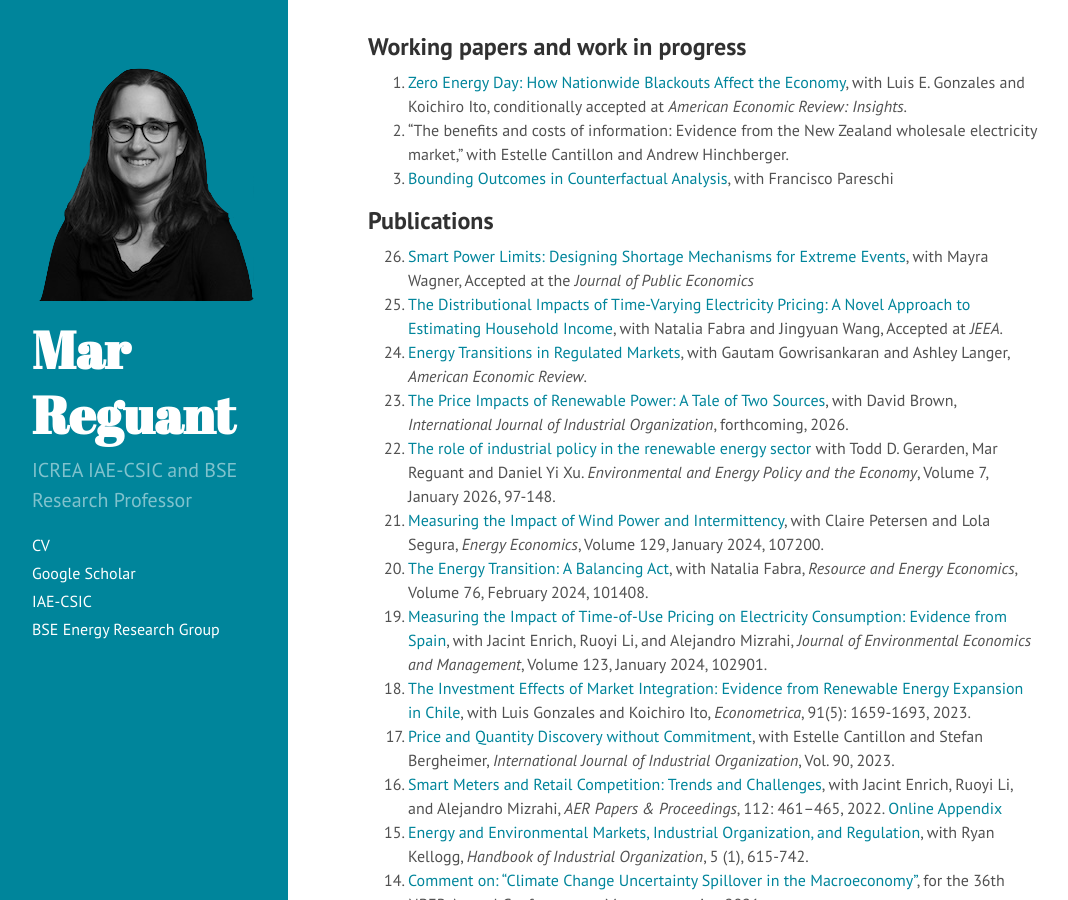
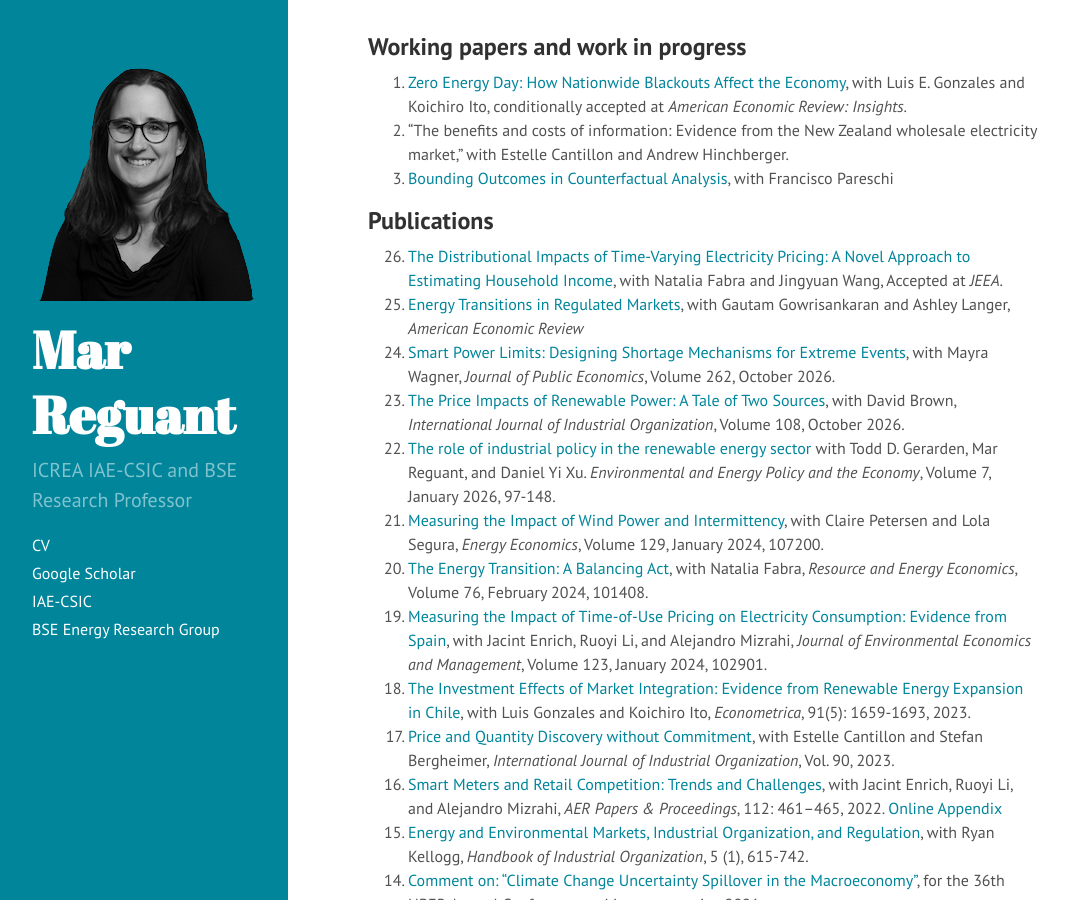
Before and after one commit to mreguant/mreguant.github.io, a Jekyll site: the page built from index.md, in a window 1280 px wide and 900 px high. Shown: the whole window, without its empty margins (0-1068 px from the left). Built offline with Jekyll 4.4.1, drawn with Linux system fonts in a browser that asks for light colours; nearby versions of some CDN libraries.

Commit message:
Update publication list and add new entries

```diff
--- a/index.md
+++ b/index.md
@@ -9,25 +9,25 @@
 
 
 ## Publications
-1. [Smart Power Limits: Designing Shortage Mechanisms for Extreme Events](https://mreguant.github.io/papers/Rationing_Submission.pdf), with Mayra Wagner, Accepted at the *Journal of Public Economics*
 2. [The Distributional Impacts of Time-Varying Electricity Pricing: A Novel Approach to Estimating Household Income](https://mreguant.github.io/papers/Distributional_Impacts_of_Real_Time_Pricing.pdf), with Natalia Fabra and Jingyuan Wang, Accepted at *JEEA*.
-3. [Energy Transitions in Regulated Markets](https://mreguant.github.io/papers/energy_transitions_regulated_markets.pdf), with Gautam Gowrisankaran and Ashley Langer, *American Economic Review*.
-4. [The Price Impacts of Renewable Power: A Tale of Two Sources](https://mreguant.github.io/papers/wp2026-04.pdf), with David Brown, *International Journal of Industrial Organization*, forthcoming, 2026.
-5. [The role of industrial policy in the renewable energy sector](https://www.journals.uchicago.edu/doi/abs/10.1086/738542) with Todd D. Gerarden, Mar Reguant and Daniel Yi Xu. *Environmental and Energy Policy and the Economy*, Volume 7, January 2026, 97-148.
-6. [Measuring the Impact of Wind Power and Intermittency](https://mreguant.github.io/papers/Measuring_the_Impact_of_Wind_Power.pdf), with Claire Petersen and Lola Segura, *Energy Economics*, Volume 129, January 2024, 107200.
-7. [The Energy Transition: A Balancing Act](https://doi.org/10.1016/j.reseneeco.2023.101408), with Natalia Fabra, *Resource and Energy Economics*, Volume 76, February 2024, 101408.
-8. [Measuring the Impact of Time-of-Use Pricing on Electricity Consumption: Evidence from Spain](https://mreguant.github.io/papers/Time_of_Use_Impacts_Enrich_Li_Mizrahi_Reguant.pdf), with Jacint Enrich, Ruoyi Li, and Alejandro Mizrahi, *Journal of Environmental Economics and Management*, Volume 123, January 2024, 102901.
-9. [The Investment Effects of Market Integration: Evidence from Renewable Energy Expansion in Chile](https://mreguant.github.io/papers/Market_Integration_Gonzales_Ito_Reguant.pdf), with Luis Gonzales and Koichiro Ito, *Econometrica*,  91(5): 1659-1693, 2023.
-10. [Price and Quantity Discovery without Commitment](https://doi.org/10.1016/j.ijindorg.2023.102987), with Estelle Cantillon and Stefan Bergheimer, *International Journal of Industrial Organization*, Vol. 90, 2023.
-11. [Smart Meters and Retail Competition: Trends and Challenges](https://www.aeaweb.org/articles/pdf/doi/10.1257/pandp.20221061), with Jacint Enrich, Ruoyi Li, and Alejandro Mizrahi, *AER Papers & Proceedings*, 112: 461–465,  2022. [Online Appendix](https://mreguant.github.io/papers/Competition_in_Retail_Electricity_Online_App.pdf)
-12. [Energy and Environmental Markets, Industrial Organization, and Regulation](https://www.nber.org/papers/w29235), with Ryan Kellogg, *Handbook of Industrial Organization*, 5 (1), 615-742.
-13. [Comment on: "Climate Change Uncertainty Spillover in the Macroeconomy"](https://www.nber.org/books-and-chapters/nber-macroeconomics-annual-2021-volume-36/comment-climate-change-uncertainty-spillover-macroeconomy-reguant), for the 36th NBER Annual Conference on Macroeconomics, 2021.
-14. [Comment on: "The Social Cost of Carbon: Advances in Long-Term Probabilistic Projections of Population, GDP, Emissions, and Discount Rates"](https://www.brookings.edu/wp-content/uploads/2021/09/15985-BPEA-BPEA-FA21_WEB_Rennert-et-al_Reguant-Comment.pdf), Brookings Papers on Economic Activity: Fall 2021.
-15. [Mitigating Emissions Leakage in Incomplete Carbon Markets](https://static1.squarespace.com/static/595af9e472af65691b788c27/t/5fa5b4b2bce9fd620f74cb23/1604695221135/AERE_manuscript.pdf), with Meredith Fowlie, *Journal of the Association of Environmental and Resource Economics*, 2022, 9: 2, 307-343. [Online Appendix](https://static1.squarespace.com/static/595af9e472af65691b788c27/t/5fa5b4bc62cc9b64015674b0/1604695233909/AERE_appendix.pdf)
-16. [Border Carbon Adjustments When Carbon Intensity Varies Across Producers: Evidence from California](https://www.aeaweb.org/articles?id=10.1257/pandp.20211073), with Meredith Fowlie and Claire Petersen, *AER Papers & Proceedings*, 2021, 111: 401-405. [Online Appendix](https://www.aeaweb.org/content/file?id=14554)
-17. [Estimating the Elasticity to Real Time Pricing: Evidence from the Spanish Electricity Market](https://doi.org/10.1016/j.reseneeco.2023.101408), with Natalia Fabra, Dave Rapson and Jingyuan Wang, *AER Papers & Proceedings*, 2021, 111: 425-429.
-18. [A Model of Search with Price Discrimination](https://mreguant.github.io/papers/manuscript_buyer_power_08_2020_REV_EER_FINAL-1.pdf), with Natalia Fabra, 2020, vol. 129(C), *European Economic Review*.
-19. [Machine Learning from Schools about Energy Efficiency](https://mreguant.github.io/papers/BKRRW_Published.pdf), with Fiona Burlig, Chris Knittel, Dave Rapson and Catherine Wolfram, *Journal of the Association of Environmental and Resource Economics*, 2020, 7: 6, 1181-1217. [Online Appendix](https://mreguant.github.io/papers/BKRRW_Schools_OnlineAppendix.pdf)
+3. [Energy Transitions in Regulated Markets](https://mreguant.github.io/papers/energy_transitions_regulated_markets.pdf), with Gautam Gowrisankaran and Ashley Langer, *American Economic Review*
+4. [Smart Power Limits: Designing Shortage Mechanisms for Extreme Events](https://doi.org/10.1016/j.jpubeco.2026.105772), with Mayra Wagner, *Journal of Public Economics*, Volume 262, October 2026.
+5. [The Price Impacts of Renewable Power: A Tale of Two Sources](https://doi.org/10.1016/j.ijindorg.2026.103283), with David Brown, *International Journal of Industrial Organization*, Volume 108, October 2026.
+6. [The role of industrial policy in the renewable energy sector](https://www.journals.uchicago.edu/doi/abs/10.1086/738542) with Todd D. Gerarden, Mar Reguant, and Daniel Yi Xu. *Environmental and Energy Policy and the Economy*, Volume 7, January 2026, 97-148.
+7. [Measuring the Impact of Wind Power and Intermittency](https://mreguant.github.io/papers/Measuring_the_Impact_of_Wind_Power.pdf), with Claire Petersen and Lola Segura, *Energy Economics*, Volume 129, January 2024, 107200.
+8. [The Energy Transition: A Balancing Act](https://doi.org/10.1016/j.reseneeco.2023.101408), with Natalia Fabra, *Resource and Energy Economics*, Volume 76, February 2024, 101408.
+9. [Measuring the Impact of Time-of-Use Pricing on Electricity Consumption: Evidence from Spain](https://mreguant.github.io/papers/Time_of_Use_Impacts_Enrich_Li_Mizrahi_Reguant.pdf), with Jacint Enrich, Ruoyi Li, and Alejandro Mizrahi, *Journal of Environmental Economics and Management*, Volume 123, January 2024, 102901.
+10. [The Investment Effects of Market Integration: Evidence from Renewable Energy Expansion in Chile](https://mreguant.github.io/papers/Market_Integration_Gonzales_Ito_Reguant.pdf), with Luis Gonzales and Koichiro Ito, *Econometrica*,  91(5): 1659-1693, 2023.
+11. [Price and Quantity Discovery without Commitment](https://doi.org/10.1016/j.ijindorg.2023.102987), with Estelle Cantillon and Stefan Bergheimer, *International Journal of Industrial Organization*, Vol. 90, 2023.
+12. [Smart Meters and Retail Competition: Trends and Challenges](https://www.aeaweb.org/articles/pdf/doi/10.1257/pandp.20221061), with Jacint Enrich, Ruoyi Li, and Alejandro Mizrahi, *AER Papers & Proceedings*, 112: 461–465,  2022. [Online Appendix](https://mreguant.github.io/papers/Competition_in_Retail_Electricity_Online_App.pdf)
+13. [Energy and Environmental Markets, Industrial Organization, and Regulation](https://www.nber.org/papers/w29235), with Ryan Kellogg, *Handbook of Industrial Organization*, 5 (1), 615-742.
+14. [Comment on: "Climate Change Uncertainty Spillover in the Macroeconomy"](https://www.nber.org/books-and-chapters/nber-macroeconomics-annual-2021-volume-36/comment-climate-change-uncertainty-spillover-macroeconomy-reguant), for the 36th NBER Annual Conference on Macroeconomics, 2021.
+15. [Comment on: "The Social Cost of Carbon: Advances in Long-Term Probabilistic Projections of Population, GDP, Emissions, and Discount Rates"](https://www.brookings.edu/wp-content/uploads/2021/09/15985-BPEA-BPEA-FA21_WEB_Rennert-et-al_Reguant-Comment.pdf), Brookings Papers on Economic Activity: Fall 2021.
+16. [Mitigating Emissions Leakage in Incomplete Carbon Markets](https://static1.squarespace.com/static/595af9e472af65691b788c27/t/5fa5b4b2bce9fd620f74cb23/1604695221135/AERE_manuscript.pdf), with Meredith Fowlie, *Journal of the Association of Environmental and Resource Economics*, 2022, 9: 2, 307-343. [Online Appendix](https://static1.squarespace.com/static/595af9e472af65691b788c27/t/5fa5b4bc62cc9b64015674b0/1604695233909/AERE_appendix.pdf)
+17. [Border Carbon Adjustments When Carbon Intensity Varies Across Producers: Evidence from California](https://www.aeaweb.org/articles?id=10.1257/pandp.20211073), with Meredith Fowlie and Claire Petersen, *AER Papers & Proceedings*, 2021, 111: 401-405. [Online Appendix](https://www.aeaweb.org/content/file?id=14554)
+18. [Estimating the Elasticity to Real Time Pricing: Evidence from the Spanish Electricity Market](https://doi.org/10.1016/j.reseneeco.2023.101408), with Natalia Fabra, Dave Rapson and Jingyuan Wang, *AER Papers & Proceedings*, 2021, 111: 425-429.
+19. [A Model of Search with Price Discrimination](https://mreguant.github.io/papers/manuscript_buyer_power_08_2020_REV_EER_FINAL-1.pdf), with Natalia Fabra, 2020, vol. 129(C), *European Economic Review*.
+20. [Machine Learning from Schools about Energy Efficiency](https://mreguant.github.io/papers/BKRRW_Published.pdf), with Fiona Burlig, Chris Knittel, Dave Rapson and Catherine Wolfram, *Journal of the Association of Environmental and Resource Economics*, 2020, 7: 6, 1181-1217. [Online Appendix](https://mreguant.github.io/papers/BKRRW_Schools_OnlineAppendix.pdf)
 29. [The Short-run and Long-run Effects of Covid-19 on Energy and the Environment](https://doi.org/10.1016/j.joule.2020.06.010), with Kenneth T. Gillingham, Christopher R. Knittel, Jing Li, and Marten Ovaere. *Joule*, 4: 1-5, 2020. [Paper with complementary material](https://mreguant.github.io/papers/gillingham_knittel_li_ovaere_reguant_covid_and_ee_SI)
 21. [The Efficiency and Sectoral Distributional Implications of Large-Scale Renewable Policies](https://mreguant.github.io/papers/reguant_redistribution_new.pdf), *Journal of the Association of Environmental and Resource Economics*, 2019, 6:S1, S129-S168. [Online appendix](https://mreguant.github.io/papers/reguant_redistribution_web_appendix.pdf)
 22. [Challenges in the Measurement of Leakage Risk](https://www.aeaweb.org/articles/pdf/doi/10.1257/pandp.20181087), with Meredith Fowlie, *American Economic Review Papers & Proceedings*, 2018, 108: 124-29.
```
